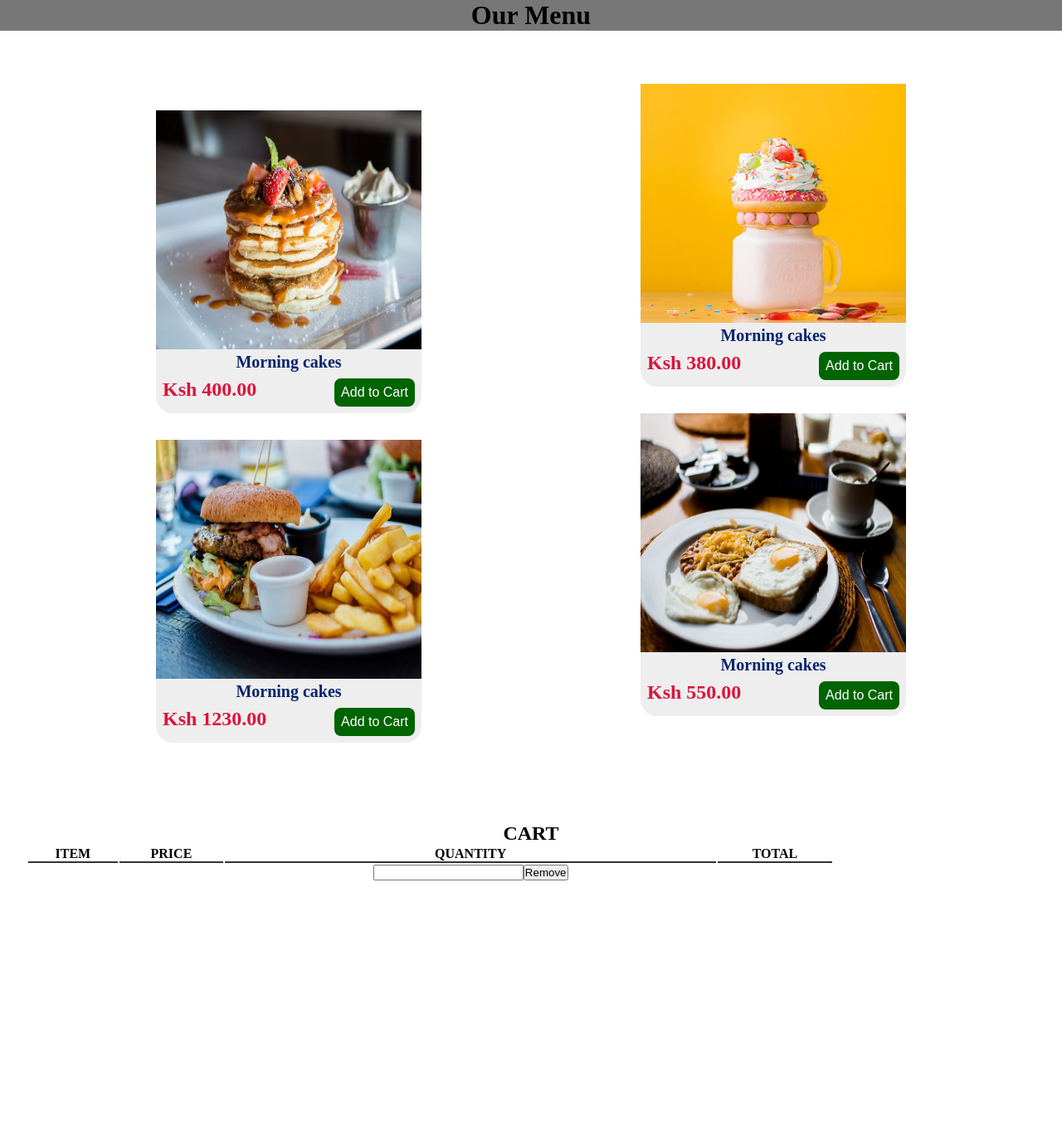
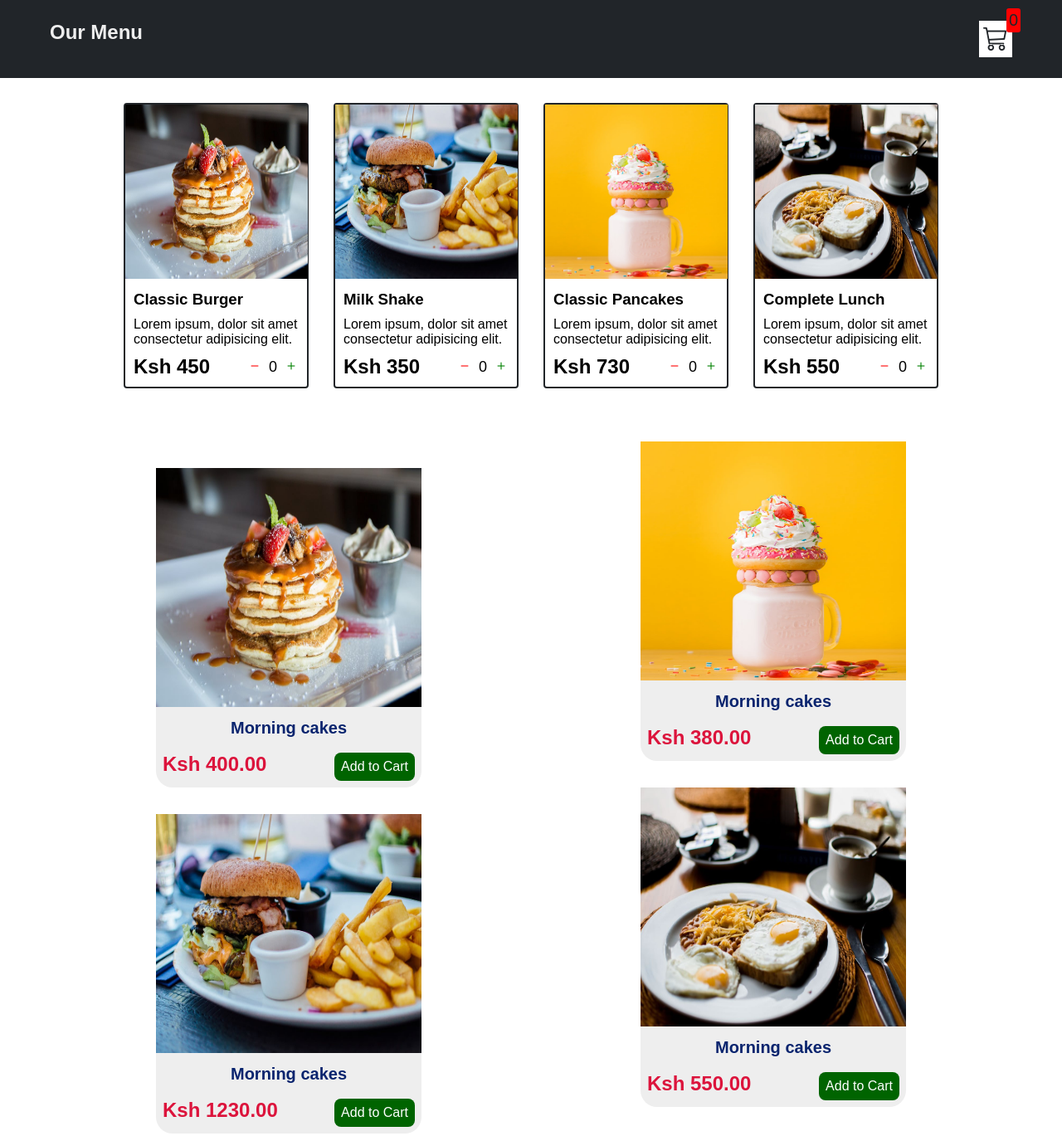
Before and after one commit to AaronSala/shopping, a plain HTML site: page index.html in a window 1280 px wide. Shown: the whole page at 83% size. Before the commit the page ends 1079 px from the top, so only its background shows below. Drawn offline with nearby package versions, Linux system fonts and the light colour scheme.

Commit message:
the layout structure

```diff
--- a/index.css
+++ b/index.css
@@ -4,13 +4,83 @@
     box-sizing: border-box;
 }
 body{
-    align-items: center;
-    text-align: center;
+    font-family: sans-serif;
 }
+/**
+*! top header styles
+**/
 .header{
-    background: #777;
+    display: flex;
+
+    justify-content: space-between;
+    background: #212529;
+    color: #eee;
+    padding: 25px 60px;
+    margin-bottom: 30px;
 
 }
+.cart{
+    background:#fff;
+    color: #212529;
+    padding: 5px;
+    font-size: 30px;
+    position: relative;
+}
+.cart-amount{
+    padding: 3px;
+    font-size: 20px;
+    background-color:red;
+    position: absolute;
+    top: -15px;
+    right: -10px;
+    border-radius: 3px;
+}
+.shop{
+    display: grid;
+    grid-template-columns: repeat(4,223px);
+    gap: 30px;
+    justify-content: center;
+
+}
+@media (max-width: 1000px){
+    .shop{
+        grid-template-columns: repeat(2, 223px);
+    }
+}
+@media (max-width: 500px){
+    .shop{
+        grid-template-columns: repeat(1, 223px);
+    }
+}
+.item{
+    border:2px solid #212529;
+    border-radius: 4px;
+}
+
+.details{
+    display: flex;
+    flex-direction: column;
+    padding: 10px;
+    gap: 10px;
+}
+.price-quantity{
+    display: flex;
+    justify-content: space-between;
+    align-items: center;
+}
+.buttons{
+    display: flex;
+    gap: 8px;
+    font-size: 18px;
+}
+
+.bi-dash{
+color: red;
+}
+.bi-plus{
+    color: green;
+}
+
 .container{
     align-items: center;
 
@@ -62,16 +132,14 @@ body{
     border: none;
     cursor: pointer;
 }
-.cart table{
-    columns: green;
+
+
+.carts{
+    padding: 1rem 2rem;
+    display: flex;
+    justify-content: space-between;
+    width: 80%;
+
     text-align: center;
     align-items: center;
-    width: 80%;
 }
-.cart{
-    padding: 1rem 2rem;
-}
-.cart table th{
-    border-bottom: 2px solid #333;
-
-}
--- a/index.html
+++ b/index.html
@@ -5,12 +5,27 @@
     <meta name="viewport" content="width=device-width, initial-scale=1.0">
     <title>shopping</title>
     <link rel="stylesheet" href="index.css">
-    <script src="index.js" async></script>
+    <link rel="stylesheet" href="https://cdn.jsdelivr.net/npm/bootstrap-icons@1.11.1/font/bootstrap-icons.css">
+    <script src="main.js" async></script>
+
 </head>
 <body>
     <div class="header" id="header">
-        <h1>Our Menu</h1>
+        <h2>Our Menu</h2>
+        <div class="cart">
+            <i class="bi bi-cart3"></i>
+            <div class="cart-amount">0</div>
+        </div>
     </div>
+
+    <div class="shop" id="shop">
+
+    </div>
+
+
+
+
+
     <div class="container" id="container">
         <div class="card" id="card">
             <img src="images/item-1.jpeg" alt="">
@@ -68,23 +83,7 @@
 
         </div>
 
-        <div class="cart" id="cart">
-            <h2>CART</h2>
-            <table>
-                <tr>
-                    <th>ITEM</th>
-                    <th>PRICE</th>
-                    <th>QUANTITY </th>
-                    <th>TOTAL</th>
-                </tr>
-                <tr>
-                    <td></td>
-                    <td></td>
-                    <td> <input type="number"><button>Remove</button></td>
-                    <td></td>
-                </tr>
-            </table>
-        </div>
+
 
 
 </body>
--- a/index.js
+++ /dev/null
@@ -1,15 +0,0 @@
-const buttons = document.querySelectorAll('.addcart')
-
-const price = document.querySelectorAll('.card')
-const cart = document.getElementById('cart')
-
-buttons.forEach(button =>{
-    button.addEventListener('click',function(){
-        const card = this.closest('.card');
-        const price = card.querySelector('.price')
-
-        console.log("clicked me")
-        console.log(price.textContent)
-    })
-
-})
--- /dev/null
+++ b/main.js
@@ -0,0 +1,69 @@
+
+let shop = document.getElementById('shop')
+
+let shopItemsData = [
+    {
+    id:120,
+    name:"Classic Burger",
+    price:450,
+    desc:"Lorem ipsum, dolor sit amet consectetur adipisicing elit.",
+    img: "images/item-1.jpeg"
+},
+{
+    id:121,
+    name:"Milk Shake",
+    price:350,
+    desc:"Lorem ipsum, dolor sit amet consectetur adipisicing elit.",
+    img: "images/item-2.jpeg"
+},
+{
+    id:122,
+    name:"Classic Pancakes",
+    price:730,
+    desc:"Lorem ipsum, dolor sit amet consectetur adipisicing elit.",
+    img: "images/item-3.jpeg"
+},
+{
+    id:123,
+    name:"Complete Lunch",
+    price:550,
+    desc:"Lorem ipsum, dolor sit amet consectetur adipisicing elit.",
+    img: "images/item-4.jpeg"
+}
+];
+
+let generateShop =()=>{
+ return (shop.innerHTML=shopItemsData
+    .map((x)=>{
+        let {id, name, price, desc, img}=x;
+   return `
+ <div id=product-id-${id} class="item">
+            <img width="220" height=210 src=${img} alt="">
+            <div class="details">
+                <h3>${name}</h3>
+                <p>${desc}</p>
+                   <div class="price-quantity">
+                       <h2>Ksh ${price}</h2>
+                       <div class="buttons">
+                          <i onclick="decrement()" class="bi bi-dash"></i>
+                            <div id=${id} class="quantity">0</div>
+                          <i onclick = "increment()" class="bi bi-plus"></i>
+                        </div>
+                  </div>
+            </div>
+        </div>
+ `
+ })
+ .join(""))
+}
+generateShop()
+
+
+let increment = ()=>{
+    console.log('increment');
+};
+
+let decrement = ()=>{
+    console.log('decrement');
+};
+let update = ()=>{};
```
